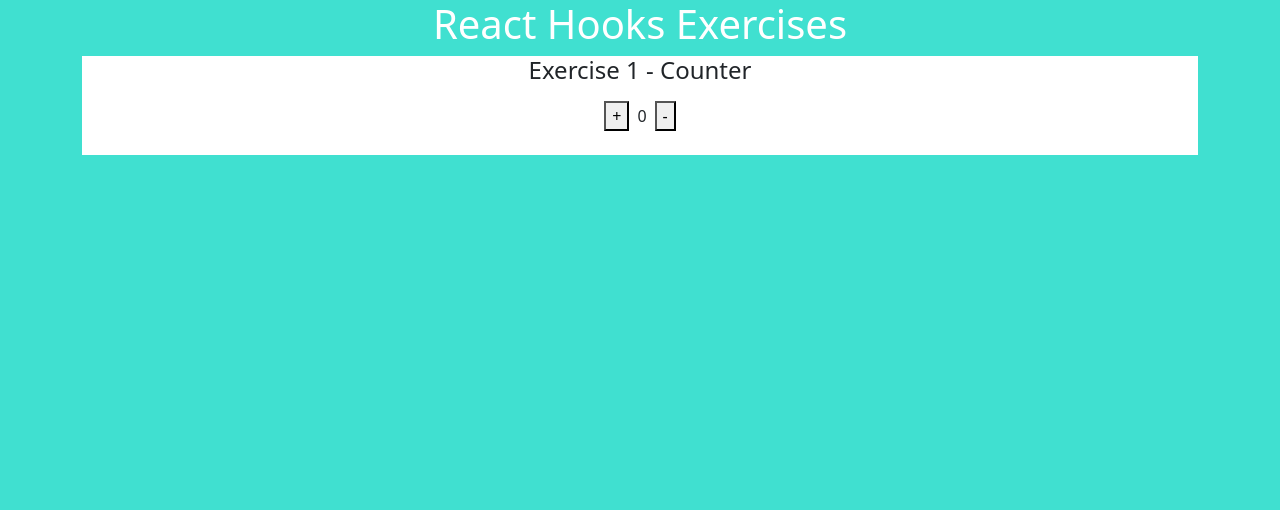
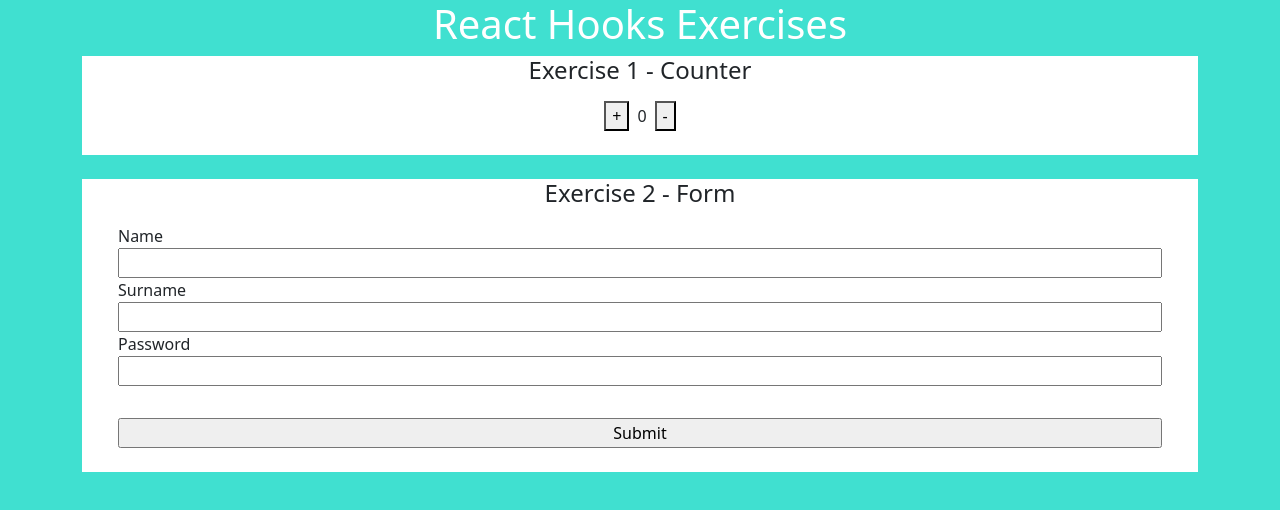
Before and after one commit to DjEmix98/exercises-react-hooks, a React (Create React App) app: page / in a window 1280 px wide. Shown: the top 510 px of the page. Built offline with nearby package versions, Linux system fonts and the light colour scheme.

Commit message:
exercise 2 form

```diff
--- a/src/App.js
+++ b/src/App.js
@@ -1,12 +1,14 @@
 import "./App.css";
 import { Counter } from "./components/Counter";
 import "bootstrap/dist/css/bootstrap.min.css";
+import { Form } from "./components/Form";
 
 function App() {
   return (
     <div className="App container">
       <h1 className="App__title">React Hooks Exercises</h1>
       <Counter></Counter>
+      <Form></Form>
     </div>
   );
 }
--- /dev/null
+++ b/src/components/Form.js
@@ -0,0 +1,63 @@
+import { useState } from "react";
+import { Input } from "./Input";
+
+export function Form() {
+  const [form, setForm] = useState({
+    name: "",
+    surname: "",
+    password: "",
+  });
+
+  const handleInputChage = (event) => {
+    const { name, value } = event.target;
+    setForm((prev) => ({
+      ...prev,
+      [name]: value,
+    }));
+  };
+
+  const handleOnSubmit = (event) => {
+    event.preventDefault();
+    alert(`State form submitted: ${JSON.stringify(form)}`);
+  };
+  console.log('rend...')
+  return (
+    <div className="exercise__container mt-4">
+      <section>
+        <h4 className="counter__title mb-3">Exercise 2 - Form</h4>
+        <form onSubmit={handleOnSubmit} className="row">
+          <div className="col-12">
+            <Input
+              value={form.name}
+              type={"text"}
+              label={"Name"}
+              name={"name"}
+              onChange={handleInputChage}
+            ></Input>
+          </div>
+          <div className="col-12">
+            <Input
+              value={form.surname}
+              type={"text"}
+              label={"Surname"}
+              name={"surname"}
+              onChange={handleInputChage}
+            ></Input>
+          </div>
+          <div className="col-12">
+            <Input
+              value={form.password}
+              type={"password"}
+              label={"Password"}
+              name={"password"}
+              onChange={handleInputChage}
+            ></Input>
+          </div>
+          <div className="col-12 mt-2 mb-4 w-100">
+            <Input type={"submit"} value={"Submit"}></Input>
+          </div>
+        </form>
+      </section>
+    </div>
+  );
+}
--- /dev/null
+++ b/src/components/Input.js
@@ -0,0 +1,9 @@
+export function Input(props) {
+  const { type, onChange, value, label, name } = props;
+  return (
+    <div>
+      <label className="text-start w-100">{label}</label>
+      <input type={type} onChange={onChange} value={value} name={name} className="w-100" />
+    </div>
+  );
+}
```
